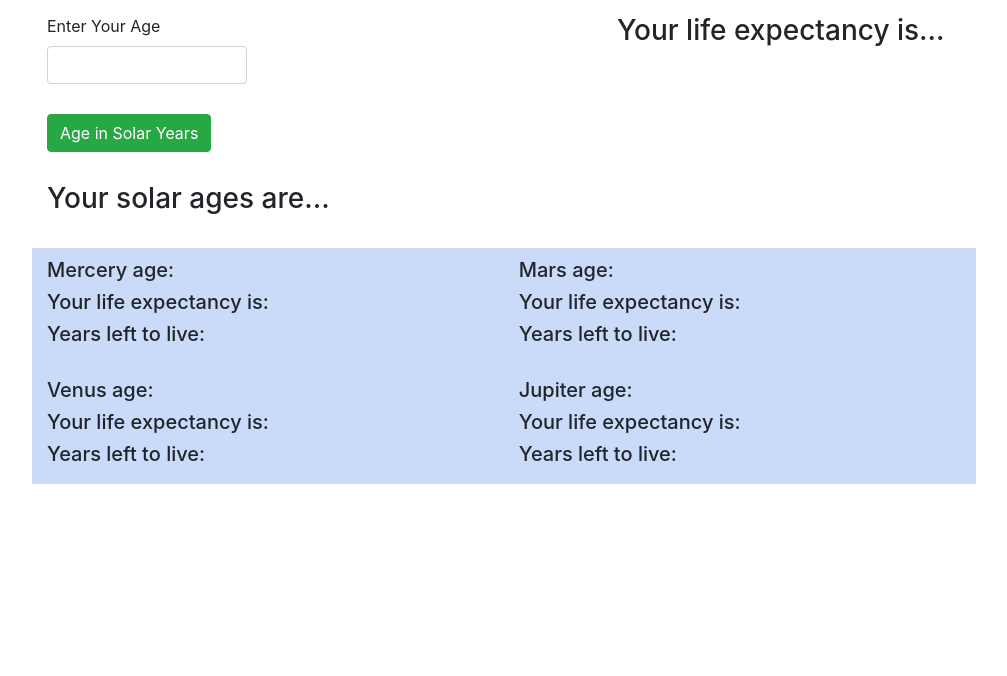
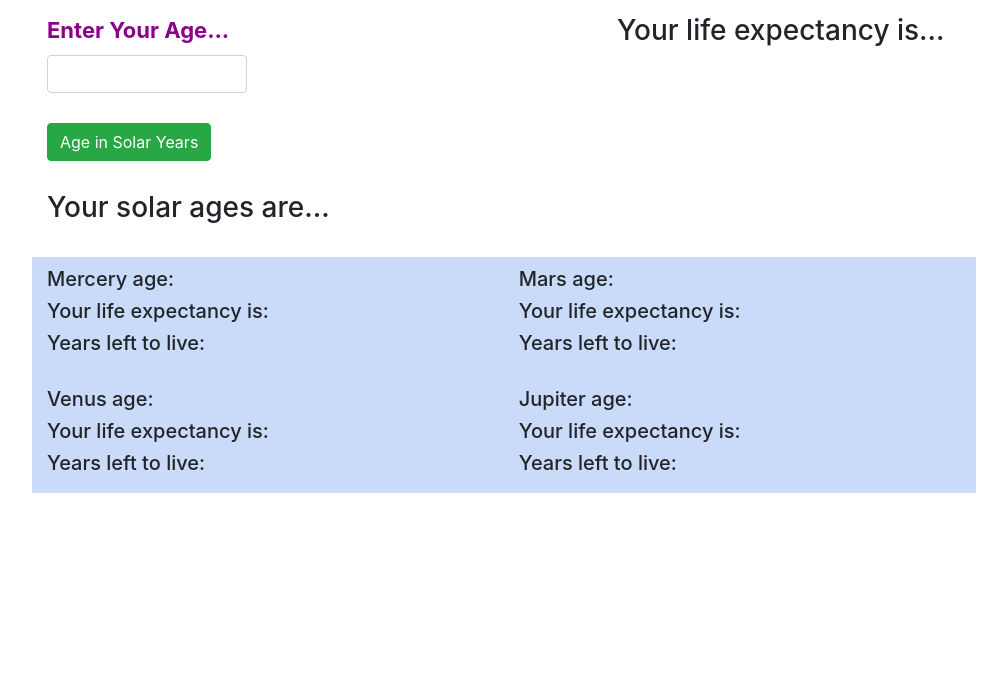
Before and after one commit to jeffdinsmore/galactic-calculator, a website built with webpack: page src/index.html in a window 1280 px wide. Shown: the part 124-800 px from the top of the page, without its empty margins (38-1045 px from the left). Built offline with nearby package versions, Linux system fonts and the light colour scheme.

Commit message:
Updated some css styling in the html and CSS for the label enter your age

```diff
--- a/src/css/styles.css
+++ b/src/css/styles.css
@@ -22,3 +22,9 @@ img {
 h1 {
   margin-bottom: 30px;
 }
+
+.labelAge {
+  color: darkmagenta;
+  font-weight: bold;
+  font-size: 22px;
+}
--- a/src/index.html
+++ b/src/index.html
@@ -14,7 +14,7 @@
     <form>
       <div class="row">
         <div class="col-lg-6">
-          <label for="age">Enter Your Age</label>
+          <label for="age" class="labelAge">Enter Your Age...</label>
           <input type="number" id="age" class="form-control">
           <button id="submit" class="btn btn-success">Age in Solar Years</button>
         </div>
```
